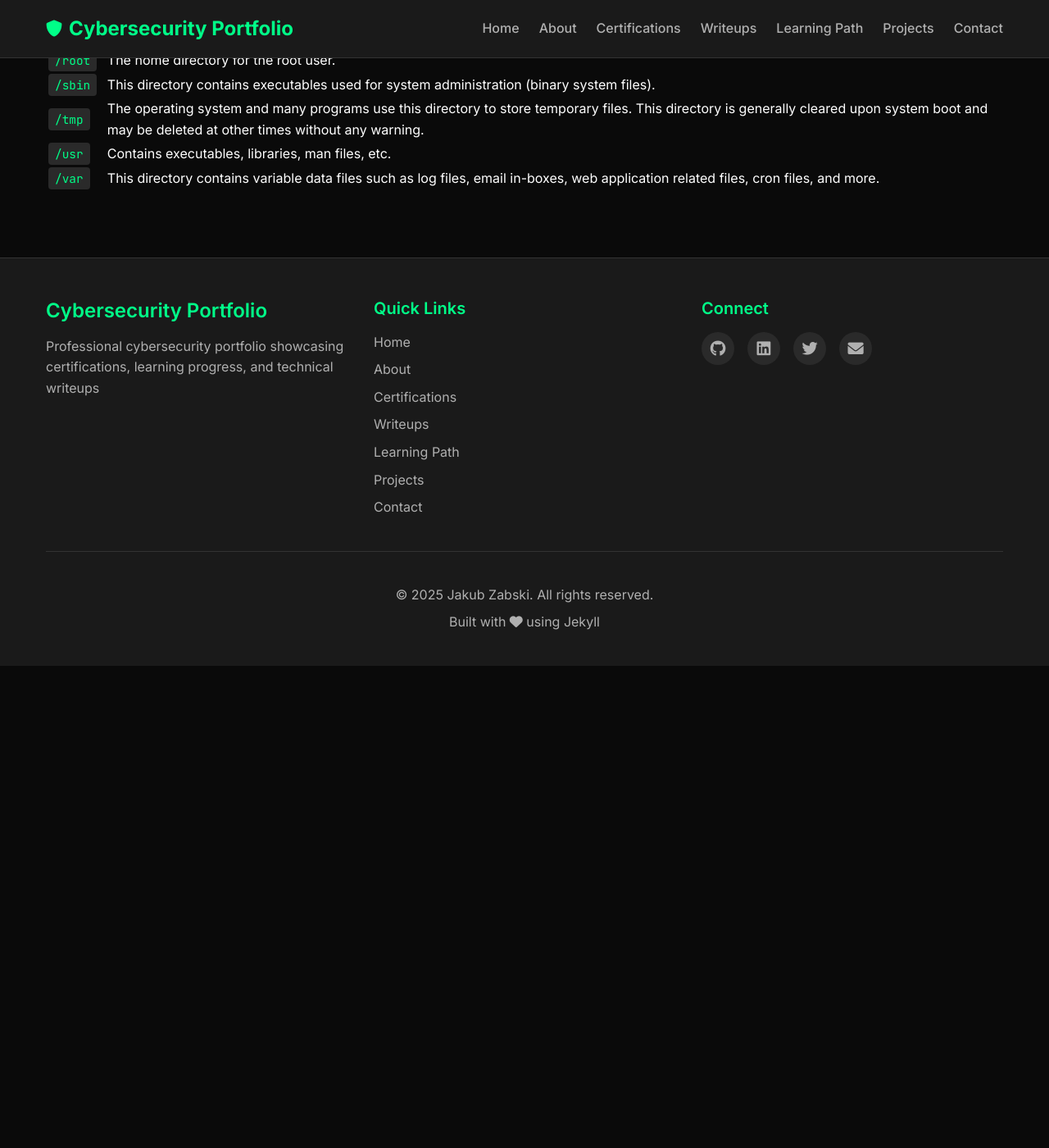
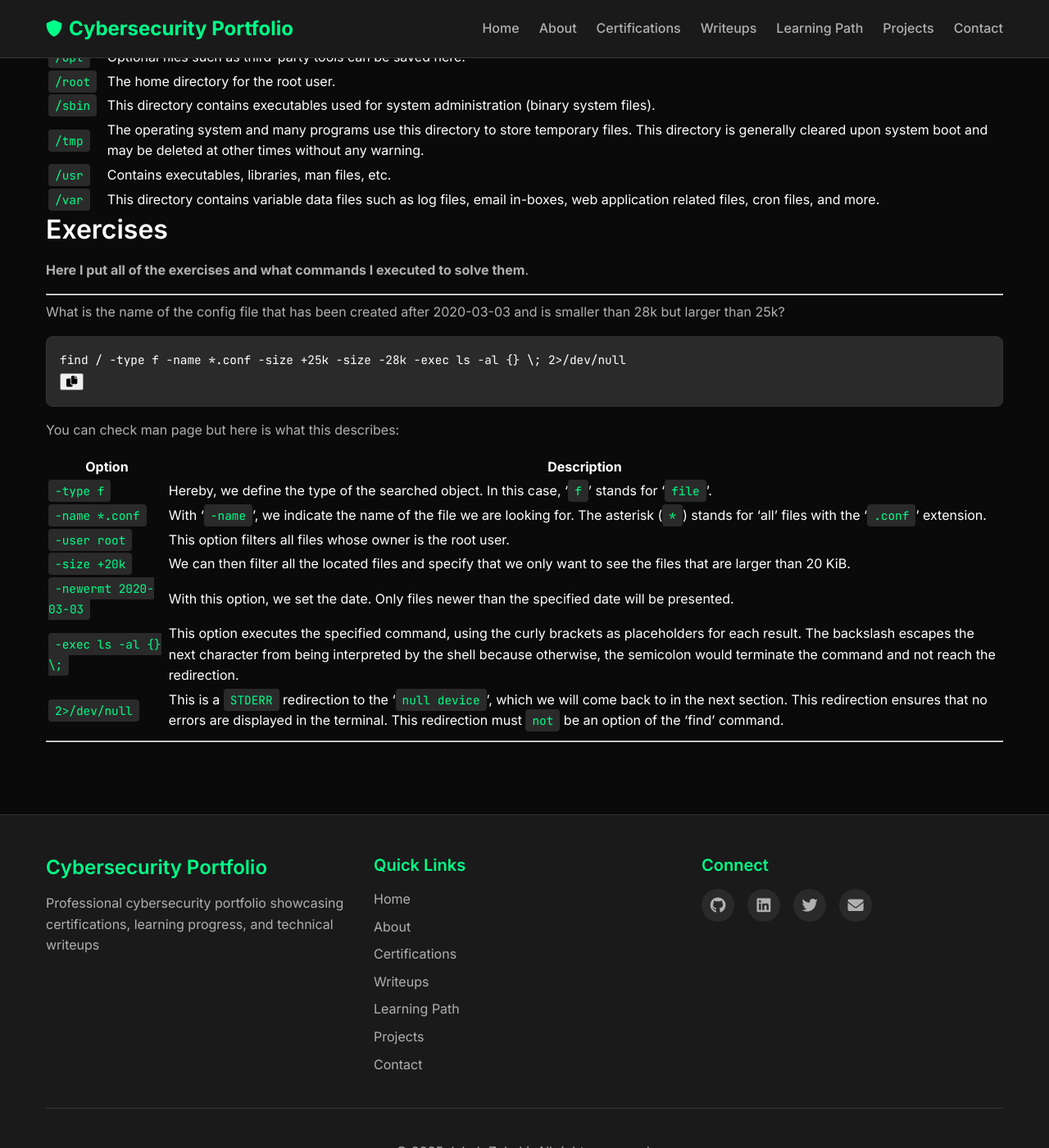
Before and after one commit to FrogsterDev/FrogsterDev.github.io, a Jekyll site: the page built from _learning/junior-cybersecurity-analyst-htb.md, in a window 1280 px wide and 1400 px high, scrolled down 7217 px. Shown: the whole window at 82% size. Built offline with Jekyll 4.4.1, drawn with Linux system fonts in a browser that asks for light colours; before the commit the page ends 8029 px from its top, so only the background shows below that.

Commit message:
Add exercises section

````diff
--- a/_learning/junior-cybersecurity-analyst-htb.md
+++ b/_learning/junior-cybersecurity-analyst-htb.md
@@ -37,6 +37,7 @@ progress_notes: |
 ### Linux
 
 - [File System Hierarchy](#linux-file-system-hierarchy)
+- [Exercises](#exercises)
 
 ## Networking Key terminology
 
@@ -212,3 +213,29 @@ progress_notes: |
 | `/tmp`   | The operating system and many programs use this directory to store temporary files. This directory is generally cleared upon system boot and may be deleted at other times without any warning.                                                                                                                                    |
 | `/usr`   | Contains executables, libraries, man files, etc.                                                                                                                                                                                                                                                                                   |
 | `/var`   | This directory contains variable data files such as log files, email in-boxes, web application related files, cron files, and more.                                                                                                                                                                                                |
+
+## Exercises
+
+**Here I put all of the exercises and what commands I executed to solve them**.
+
+---
+
+What is the name of the config file that has been created after 2020-03-03 and is smaller than 28k but larger than 25k?
+
+```bash
+find / -type f -name *.conf -size +25k -size -28k -exec ls -al {} \; 2>/dev/null
+```
+
+You can check man page but here is what this describes:
+
+|**Option**|**Description**|
+|---|---|
+|`-type f`|Hereby, we define the type of the searched object. In this case, '`f`' stands for '`file`'.|
+|`-name *.conf`|With '`-name`', we indicate the name of the file we are looking for. The asterisk (`*`) stands for 'all' files with the '`.conf`' extension.|
+|`-user root`|This option filters all files whose owner is the root user.|
+|`-size +20k`|We can then filter all the located files and specify that we only want to see the files that are larger than 20 KiB.|
+|`-newermt 2020-03-03`|With this option, we set the date. Only files newer than the specified date will be presented.|
+|`-exec ls -al {} \;`|This option executes the specified command, using the curly brackets as placeholders for each result. The backslash escapes the next character from being interpreted by the shell because otherwise, the semicolon would terminate the command and not reach the redirection.|
+|`2>/dev/null`|This is a `STDERR` redirection to the '`null device`', which we will come back to in the next section. This redirection ensures that no errors are displayed in the terminal. This redirection must `not` be an option of the 'find' command.|
+
+---
````
